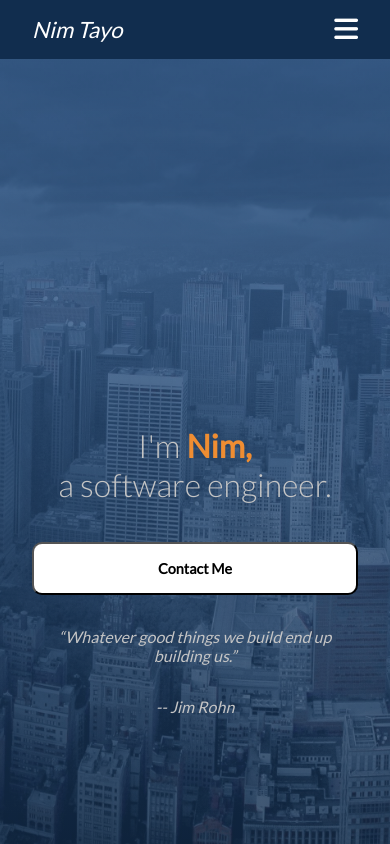
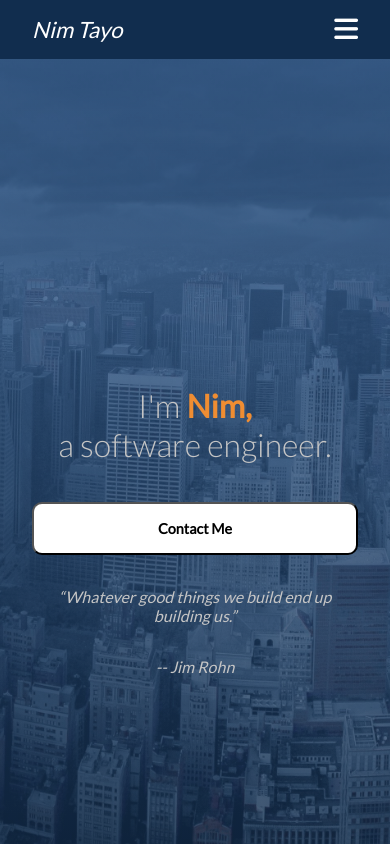
Before and after one commit to nimaester/personalsite, a React (Create React App) app: page / in a window 390 px wide. Shown: the top 844 px of the page. Built offline with nearby package versions, Linux system fonts and the light colour scheme.

Commit message:
fixed landing page spacing

```diff
--- a/src/styles/_hero.scss
+++ b/src/styles/_hero.scss
@@ -5,7 +5,7 @@ $bg-1: #dbe2ef;
 $bg-2: #f9f7f7;
 
 .hero {
-  padding-top: 15rem;
+  padding-top: 12rem;
   display: flex;
   height: 105vh;
   width: 100%;
@@ -53,7 +53,7 @@ $bg-2: #f9f7f7;
   .hero {
     flex-direction: column;
     margin-top: 1rem;
-    padding: 12rem 2rem 0rem 2rem;
+    padding: 7rem 2rem 0rem 2rem;
     button {
       width: 100%;
     }
```
